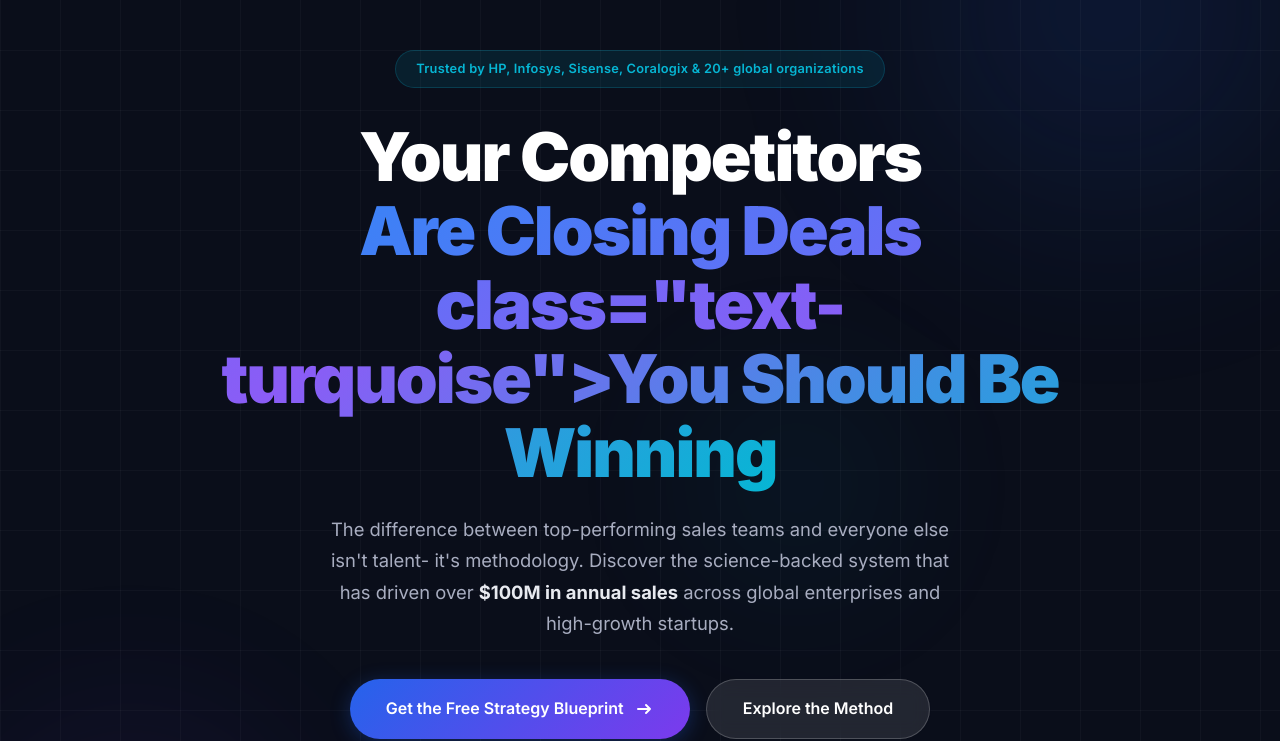
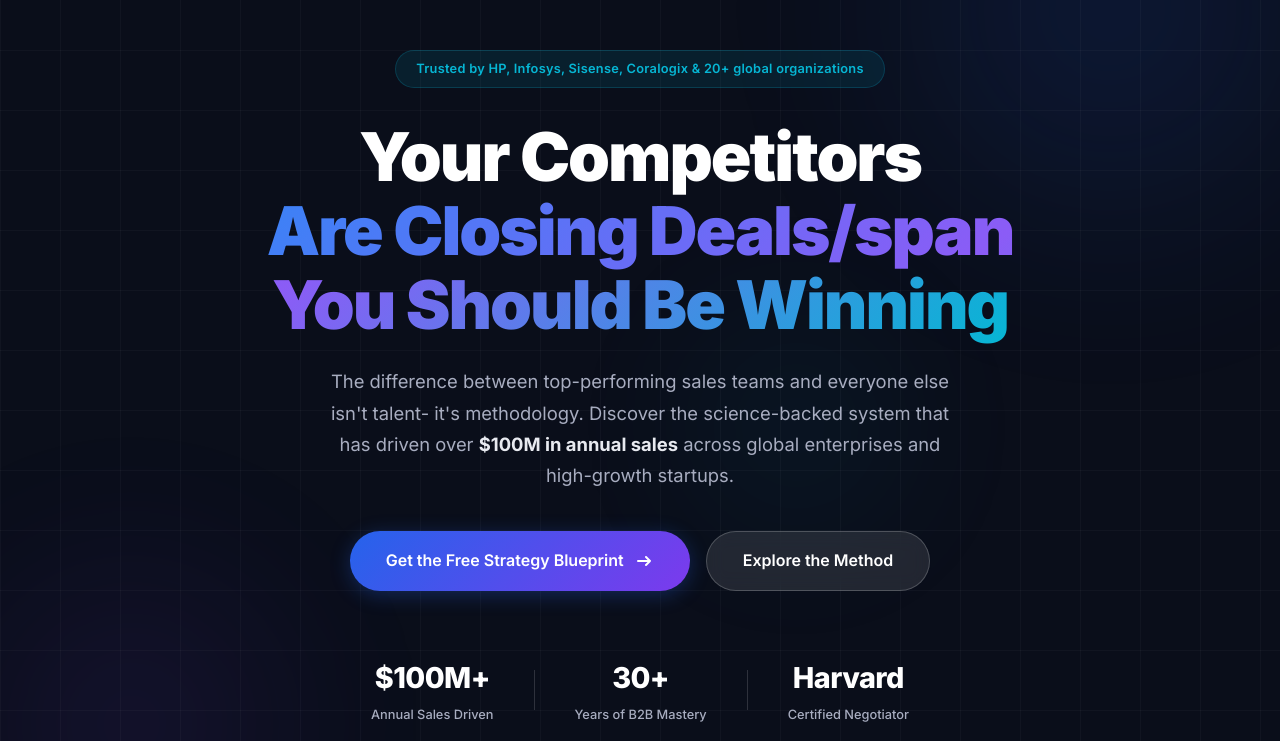
Before and after one commit to AlonLaor/TOP-website, a plain HTML site: page index.html in a window 1280 px wide. Shown: the part 70-811 px from the top of the page. Drawn offline with nearby package versions, Linux system fonts and the light colour scheme; a web font is replaced by a local one.

Commit message:
fixed the syntax of HTML i line 47

```diff
--- a/index.html
+++ b/index.html
@@ -44,8 +44,8 @@
       <div class="hero-badge">Trusted by HP, Infosys, Sisense, Coralogix & 20+ global organizations</div>
       <h1 class="hero-title">
         Your Competitors <br>
-        <span class="gradient-text">Are Closing Deals <br>
-        class="text-turquoise">You Should Be Winning</span>
+        <span class="gradient-text">Are Closing Deals/span <br>
+        <span class="text-turquoise"> You Should Be Winning</span>
       </h1>
       <p class="hero-subtitle">
         The difference between top-performing sales teams and everyone else isn't talent- it's methodology.
```
